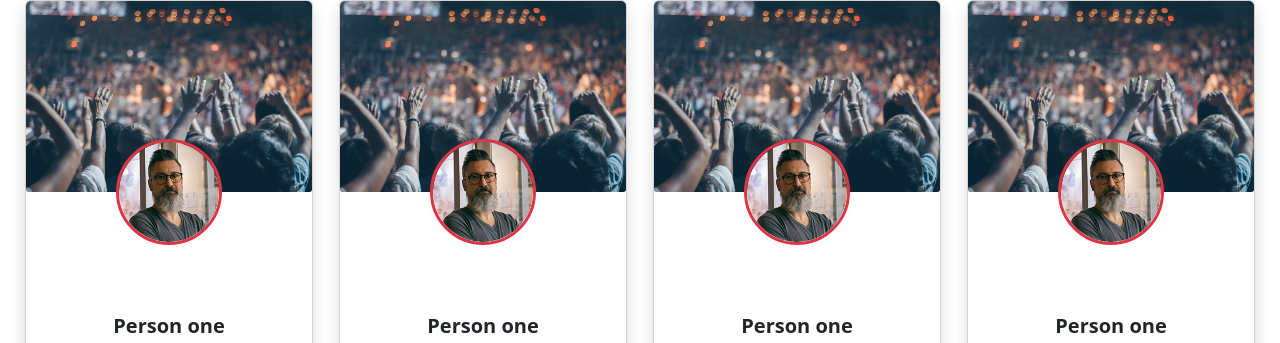
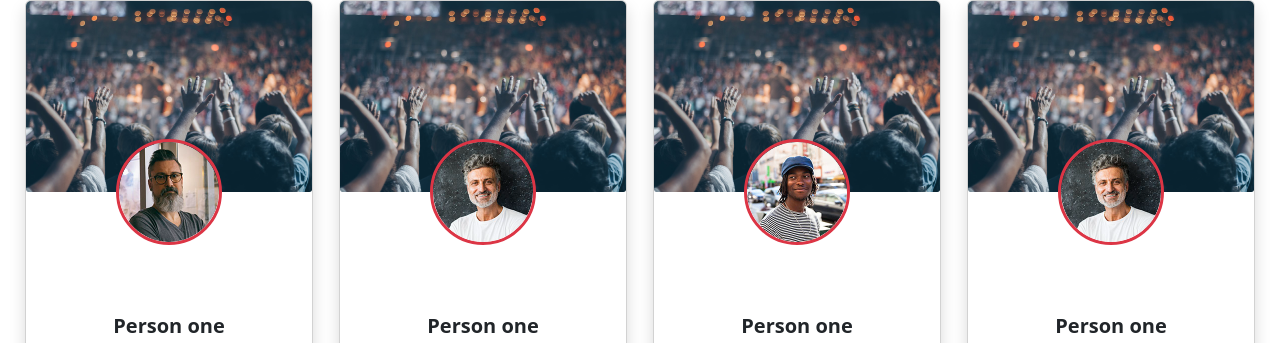
Before and after one commit to mirzaazam/Card-design, a plain HTML site: page profile.html in a window 1280 px wide. Shown: the top 343 px of the page. Drawn offline with nearby package versions, Linux system fonts and the light colour scheme.

Commit message:
complete

```diff
--- a/profile.html
+++ b/profile.html
@@ -40,7 +40,7 @@
         <div class="card shadow" style="width: 18rem;">
           <img src="./images/people.png" class="card-img-top" alt="img not found!">
           <img class="border mx-auto border-3 border-danger translate-middle-y rounded-pill "
-            src="./images/person 1.png" alt="">
+            src="./images/person 2.png" alt="">
           <!--card body-->
           <div class="card-body text-center">
             <h5 class="card-title fw-bold">Person one</h5>
@@ -61,7 +61,7 @@
         <div class="card shadow" style="width: 18rem;">
           <img src="./images/people.png" class="card-img-top" alt="img not found!">
           <img class="border mx-auto border-3 border-danger translate-middle-y rounded-pill "
-            src="./images/person 1.png" alt="">
+            src="./images/person 3.png" alt="">
           <!--card body-->
           <div class="card-body text-center">
             <h5 class="card-title fw-bold">Person one</h5>
@@ -82,7 +82,7 @@
         <div class="card shadow" style="width: 18rem;">
           <img src="./images/people.png" class="card-img-top" alt="img not found!">
           <img class="border mx-auto border-3 border-danger translate-middle-y rounded-pill "
-            src="./images/person 1.png" alt="">
+            src="./images/person 2.png" alt="">
           <!--card body-->
           <div class="card-body text-center">
             <h5 class="card-title fw-bold">Person one</h5>
```
